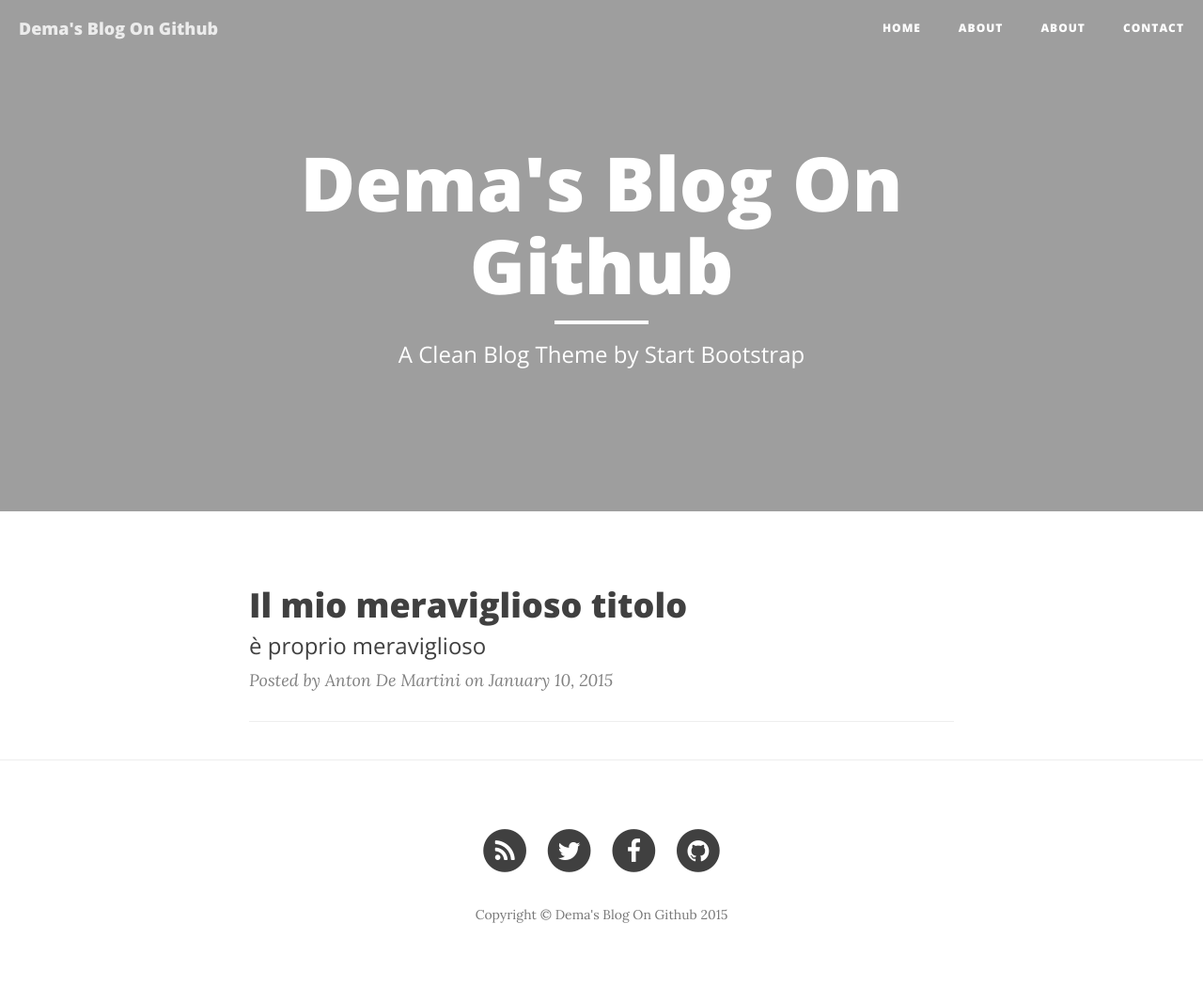
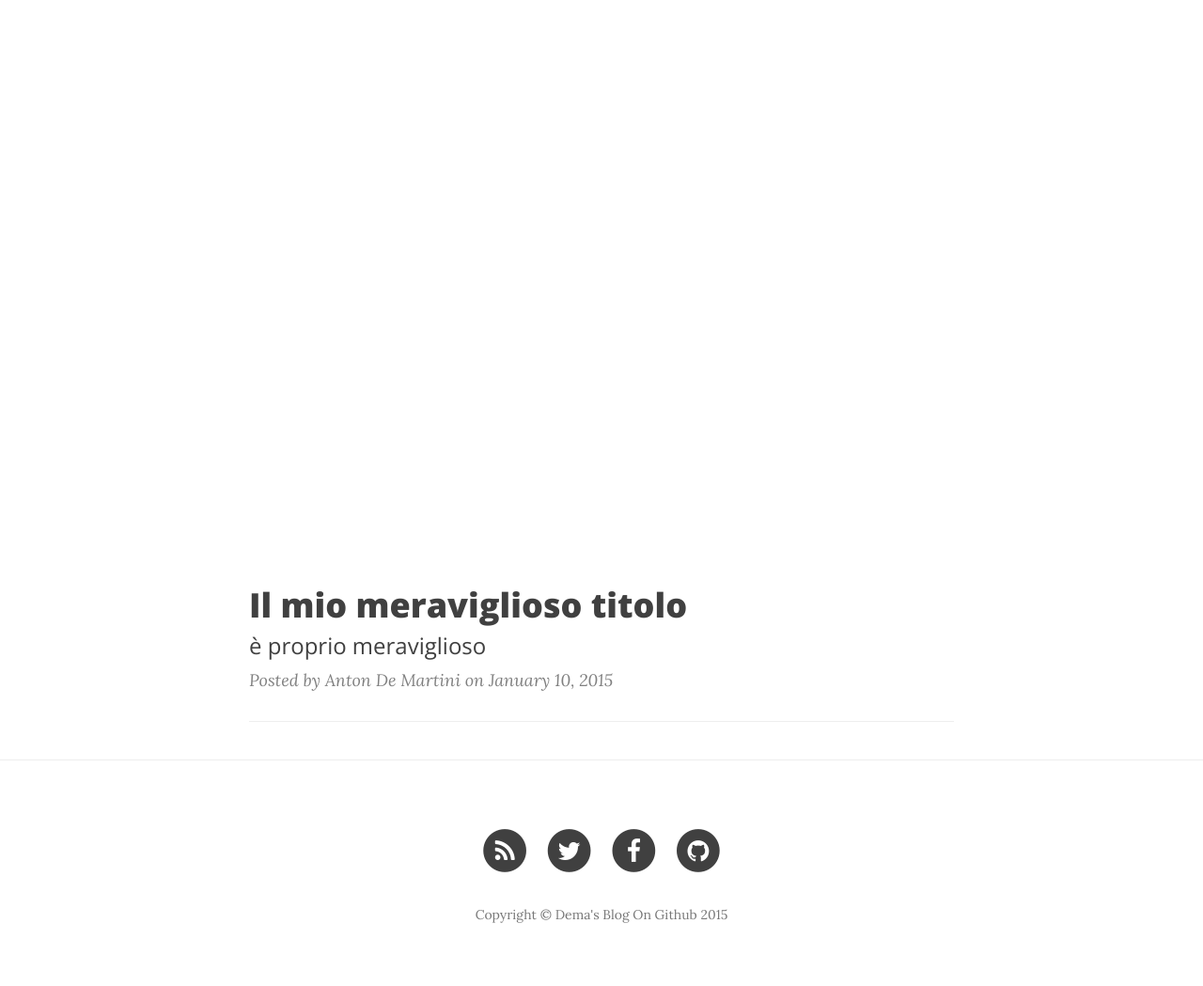
Before and after one commit to anton-dema/anton-dema.github.io, a Jekyll site: the page built from index.html, in a window 1280 px wide. Shown: the whole page at 94% size. Built offline with Jekyll 4.4.1, drawn with Linux system fonts in a browser that asks for light colours; nearby versions of some CDN libraries; the list of posts is cut into pages by our own code.

Commit message:
giocando

```diff
--- a/_config.yml
+++ b/_config.yml
@@ -1,6 +1,6 @@
 # Site settings
 title: Dema's Blog On Github
-header-img: https://dema.tv/wp-content/uploads/2014/10/tepee.jpg
+#header-img: "https://dema.tv/wp-content/uploads/2014/10/tepee.jpg"
 email: anton.demartini@gmail.com
 description: "A nice blogging experience on github, with Jekyll"
 baseurl: ""
```
